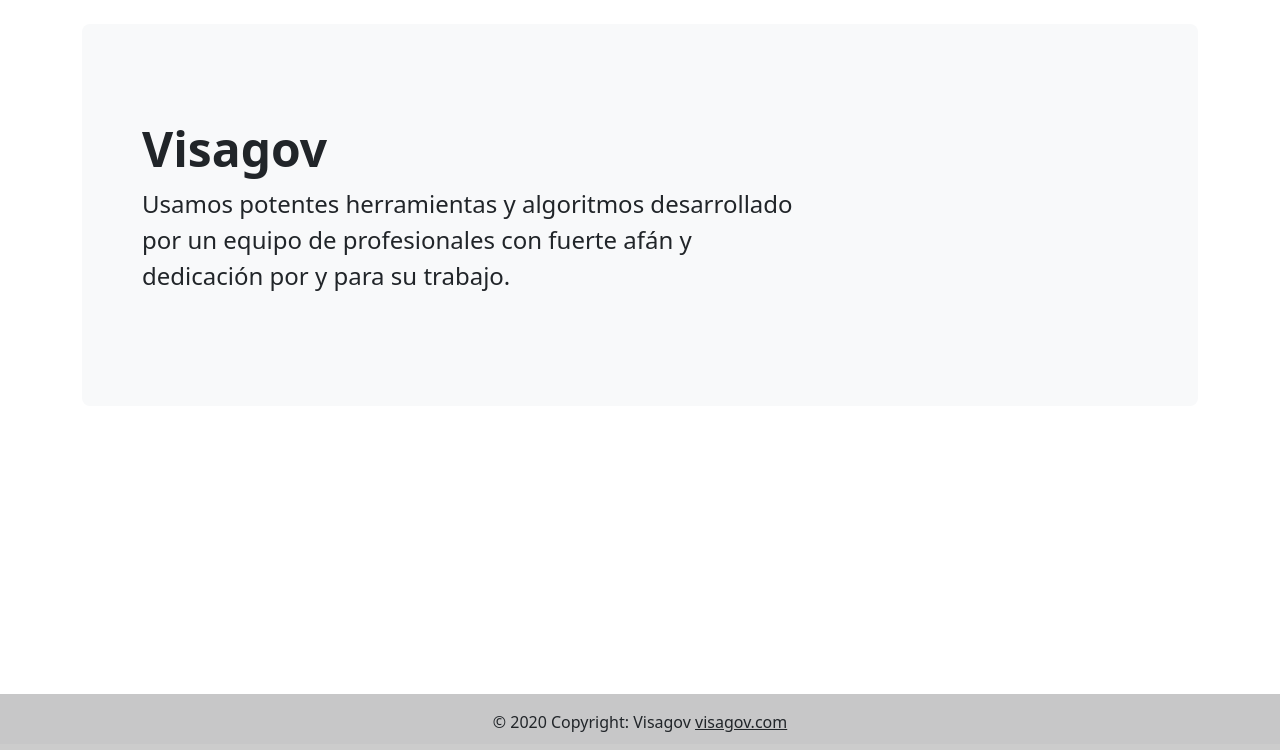
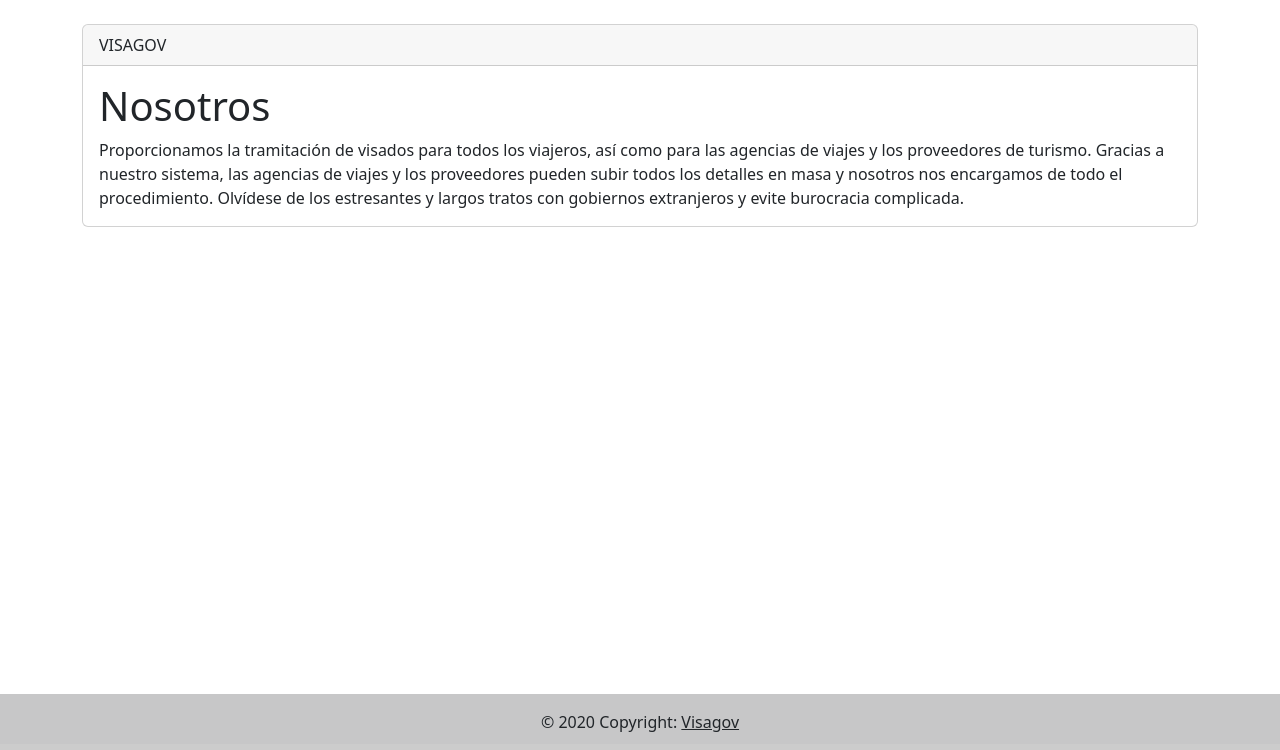
Before and after one commit to Chamete/Chamete, a Django app: page / in a window 1280 px wide. Shown: the part 56-806 px from the top of the page. Run offline with Django 4.2, Linux system fonts and the light colour scheme.

Commit message:
Cambio en la página principal

```diff
--- a/libreria/templates/base.html
+++ b/libreria/templates/base.html
@@ -45,8 +45,8 @@
                   class="bg-light text-center text-lg-start">
             <!-- Copyright -->
             <div class="text-center p-3" style="background-color: rgba(0, 0, 0, 0.2);">
-            © 2020 Copyright: Visagov
-            <a class="text-dark" href="https://visagov.com">visagov.com</a>
+            © 2020 Copyright:
+            <a class="text-dark" href="https://visagov.com">Visagov</a>
             </div>
             <!-- Copyright -->
     </footer>
--- a/libreria/templates/paginas/inicio.html
+++ b/libreria/templates/paginas/inicio.html
@@ -4,11 +4,16 @@
 
 {% block contenido %}
 
-<div class="p-5 mb-4 bg-light rounded-3">
-    <div class="container-fluid py-5">
-      <h1 class="display-5 fw-bold">Visagov</h1>
-      <p class="col-md-8 fs-4">Usamos potentes herramientas y algoritmos desarrollado por un equipo de profesionales con fuerte afán y dedicación por y para su trabajo.</p>
-    </div>
+<div class="card">
+  <div class="card-header">
+    VISAGOV
   </div>
+  <div class="card-body">
+    <h1 class="card-title">Nosotros</h1>
+    <p class="card-text">Proporcionamos la tramitación de visados para todos los viajeros, así como para las agencias de viajes y los proveedores de turismo. Gracias a nuestro sistema, las agencias de viajes y los proveedores pueden subir todos los detalles en masa y nosotros nos encargamos de todo el procedimiento.
+
+      Olvídese de los estresantes y largos tratos con gobiernos extranjeros y evite burocracia complicada.</p>
+  </div>
+</div>
 
 {% endblock %}
```
